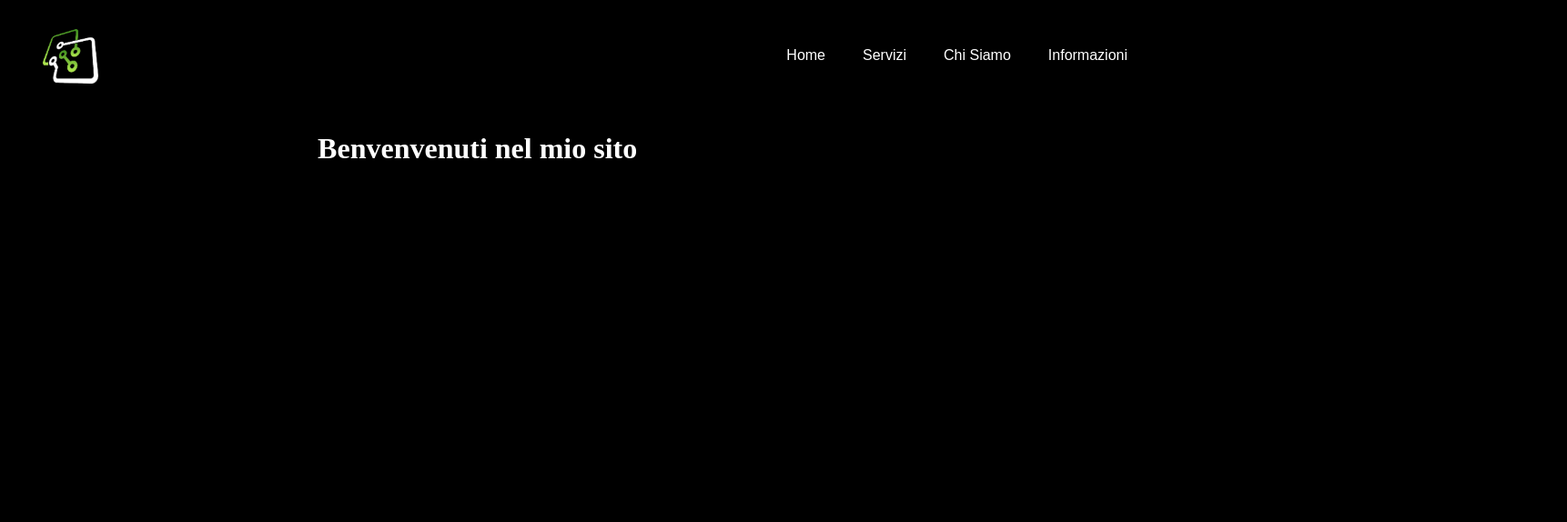
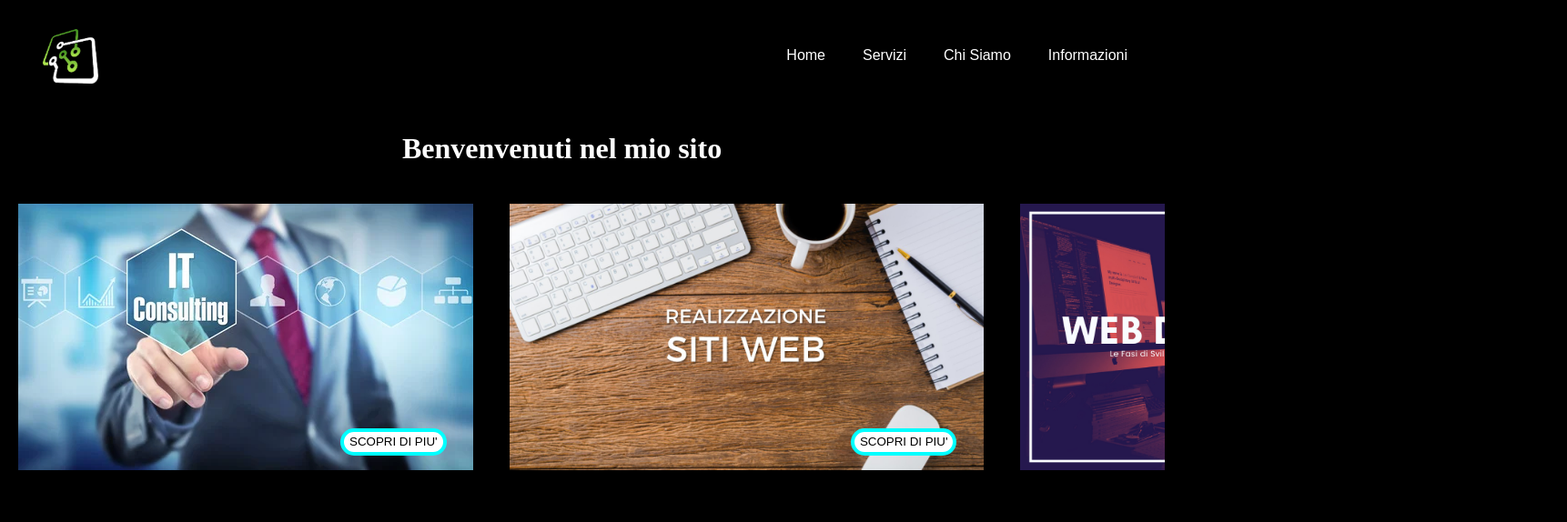
Before and after one commit to informaticscorporation/sito-one-page, a plain HTML site: page index.html in a window 1280 px wide. Shown: the whole page at 91% size, 1722 px wide, since content can reach past the window. Drawn offline with Linux system fonts and the light colour scheme; files whose address does not match are found by name.

Commit message:
Sito aggiornato

```diff
--- a/index.html
+++ b/index.html
@@ -1,27 +1,81 @@
 <!DOCTYPE html>
 <html lang="en">
   <head>
-    <meta charset="UTF-8">
-    <link rel="stylesheet" href="style.css">
-    <meta name="viewport" content="width=device-width, initial-scale=1.0">
+    <meta charset="UTF-8" />
+    <link rel="stylesheet" href="style.css" />
+    <meta name="viewport" content="width=device-width, initial-scale=1.0" />
     <title>Document</title>
   </head>
   <body>
     <nav id="barradinavigazione">
-    <img id="logo" src="c:\Users\Black\Desktop\INFORMATICS CORPORATION\logo\separati\logo separato 1.png" alt="">
+      <img id="logo" src="logo separato 1.png" alt="" />
       <ul id="box-menu">
         <li class="menu"><a class="text-menu" href="#">Home</a></li>
-    <li class="menu"><a class="text-menu" href="#">Servizi</a></li>
+        <li class="menu"><a class="text-menu" href="#servizi">Servizi</a></li>
         <li class="menu"><a class="text-menu" href="#">Chi Siamo</a></li>
         <li class="menu"><a class="text-menu" href="#">Informazioni</a></li>
       </ul>
     </nav>
     <div id="container">
-    <h1 id="titolo"> Benvenvenuti nel mio sito </h1>
-
+      <h1 id="titolo">Benvenvenuti nel mio sito</h1>
+      <div name="servizi" id="service">
+        <div id="box-service1">
+          <img src="consulenzainf.jpg" id="consinf" />
+          <button type="button" id="btn-1">SCOPRI DI PIU'</button>
+        </div>
+        <div id="box-service1">
+          <img
+            src="realizzazione-siti-web-alberto-pozzi-monza.jpg"
+            id="consinf"
+          />
+          <button type="button" id="btn-1">SCOPRI DI PIU'</button>
+        </div>
+        <div id="box-service1">
+          <img src="webdes.png" id="consinf" />
+          <button type="button" id="btn-1">SCOPRI DI PIU'</button>
+        </div>
+        <div id="box-service1">
+          <img src="consulenzainf.jpg" id="consinf" />
+          <button type="button" id="btn-1">SCOPRI DI PIU'</button>
+        </div>
+        <div id="box-service1">
+          <img src="consulenzainf.jpg" id="consinf" />
+          <button type="button" id="btn-1">SCOPRI DI PIU'</button>
+        </div>
+        <div id="box-service1">
+          <img src="consulenzainf.jpg" id="consinf" />
+          <button type="button" id="btn-1">SCOPRI DI PIU'</button>
+        </div>
+        <div id="box-service1">
+          <img src="consulenzainf.jpg" id="consinf" />
+          <button type="button" id="btn-1">SCOPRI DI PIU'</button>
+        </div>
+        <div id="box-service1">
+          <img src="consulenzainf.jpg" id="consinf" />
+          <button type="button" id="btn-1">SCOPRI DI PIU'</button>
+        </div>
+        <div id="box-service1">
+          <img src="consulenzainf.jpg" id="consinf" />
+          <button type="button" id="btn-1">SCOPRI DI PIU'</button>
+        </div>
+        <div id="box-service1">
+          <img src="consulenzainf.jpg" id="consinf" />
+          <button type="button" id="btn-1">SCOPRI DI PIU'</button>
+        </div>
+        <div id="box-service1">
+          <img src="consulenzainf.jpg" id="consinf" />
+          <button type="button" id="btn-1">SCOPRI DI PIU'</button>
+        </div>
+        <div id="box-service1">
+          <img src="consulenzainf.jpg" id="consinf" />
+          <button type="button" id="btn-1">SCOPRI DI PIU'</button>
+        </div>
       </div>
 
+      <div id="about"></div>
 
+      <div id="info"></div>
+    </div>
 
     <script src="script.js"></script>
   </body>
--- a/style.css
+++ b/style.css
@@ -1,57 +1,84 @@
-body{
+body {
   margin: 0;
   padding: 0;
   background-color: black;
-
+  overflow-x: hidden;
 }
-#barradinavigazione{
+#barradinavigazione {
   display: flex;
-    justify-content:space-between;
+  justify-content: space-between;
   align-items: center;
 }
-#logo{
+#logo {
   height: 124px;
   width: auto;
-    transition: transform 2.0s ease;
-
-
+  transition: transform 2s ease;
 }
-#box-menu{
+#box-menu {
   display: flex;
   align-items: center;
 }
-.menu{
+.menu {
   position: relative;
   margin-right: 41px;
   list-style-type: none;
 }
-.text-menu{
+.text-menu {
   text-decoration: none;
   color: white;
   font-family: fantasy;
-
 }
-.menu::after{
-    content: '';
+.menu::after {
+  content: "";
   display: block;
   margin: auto;
   height: 3px;
   width: 0px;
   background: transparent;
-    transition: width .5s ease, background-color .5s ease;
+  transition: width 0.5s ease, background-color 0.5s ease;
 }
-.menu:hover::after{
+.menu:hover::after {
   width: 100%;
   background: #ffffff;
 }
-#container{
+#container {
   display: flex;
-
+  flex-direction: column;
 }
-#titolo{
+#titolo {
   left: 314px;
   position: relative;
   color: white;
   transform: translate(-200%);
   transition: transform 2s ease;
 }
+
+#service {
+  display: flex;
+  overflow-x: auto;
+  width: 100%;
+  height: auto;
+}
+
+#box-service1 {
+  position: relative;
+  padding: 20px;
+}
+
+#consinf {
+  height: 293px;
+}
+
+#btn-1 {
+  position: relative;
+  left: -186px;
+  top: -50px;
+  background-color: white;
+  border: 4px solid aqua;
+  height: 30px;
+  border-radius: 36px;
+}
+
+/*#siti {
+  height: 293px;
+}*/
```
Also changed, not shown: consulenzainf.jpg (added), realizzazione-siti-web-alberto-pozzi-monza.jpg (added), webdes.png (added). Lines whose indentation alone changed are shown as unchanged.
